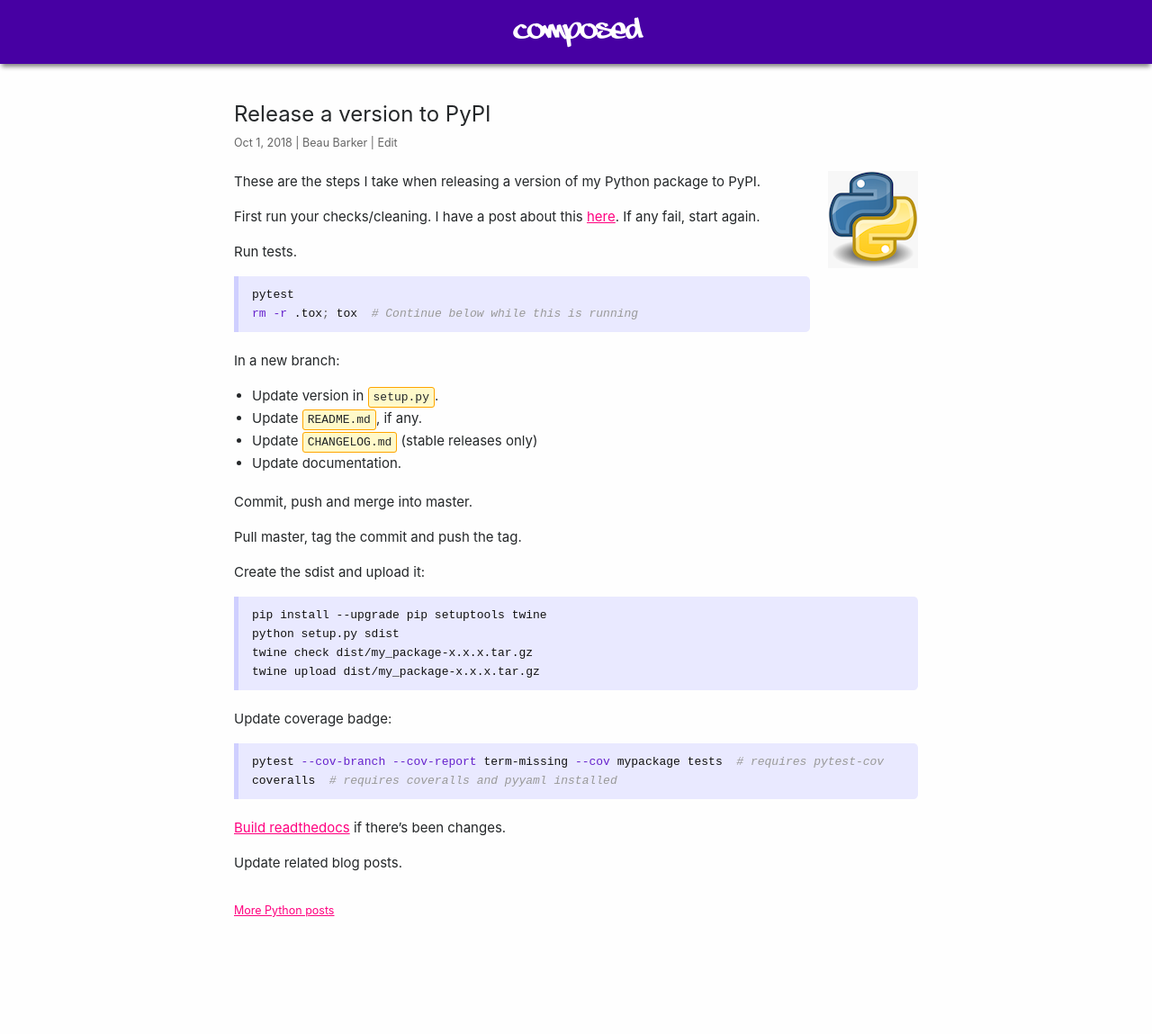
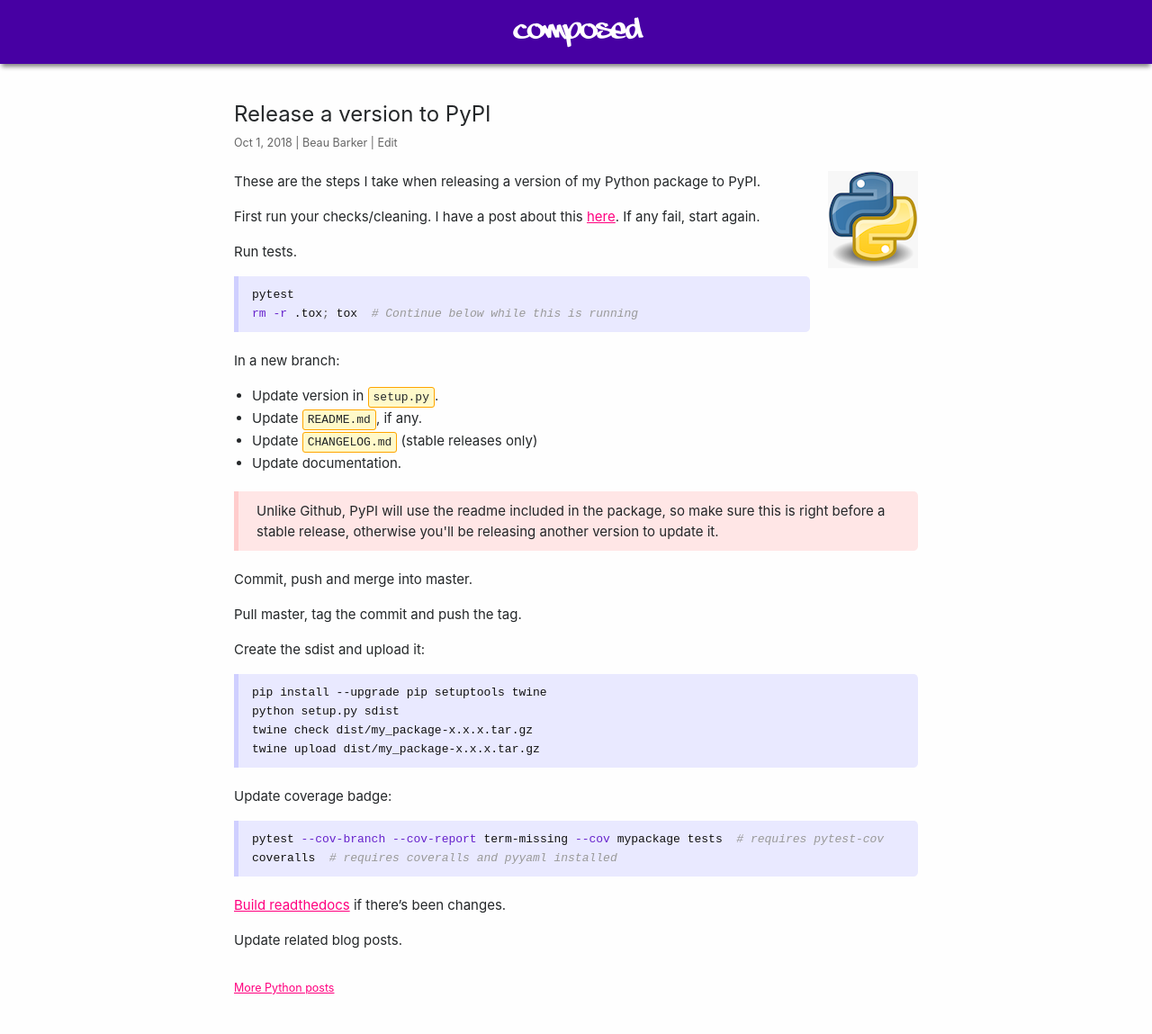
Before and after one commit to explodinglabs/explodinglabs.github.io, a Jekyll site: the page built from docs/_posts/python/2018-10-01-release-new-version-to-pypi.markdown, in a window 1280 px wide. Shown: the whole page at 90% size. Built offline with Jekyll 4.4.1, drawn with Linux system fonts in a browser that asks for light colours; before the commit the page ends 1063 px from its top, so only the background shows below that.

Commit message:
Update release post

```diff
--- a/docs/_posts/python/2018-10-01-release-new-version-to-pypi.markdown
+++ b/docs/_posts/python/2018-10-01-release-new-version-to-pypi.markdown
@@ -26,6 +26,12 @@
 - Update `CHANGELOG.md` (stable releases only)
 - Update documentation.
 
+<div class="warning">
+Unlike Github, PyPI will use the readme included in the package, so make sure
+this is right before a stable release, otherwise you'll be releasing another
+version to update it.
+</div>
+
 Commit, push and merge into master.
 
 Pull master, tag the commit and push the tag.
```
